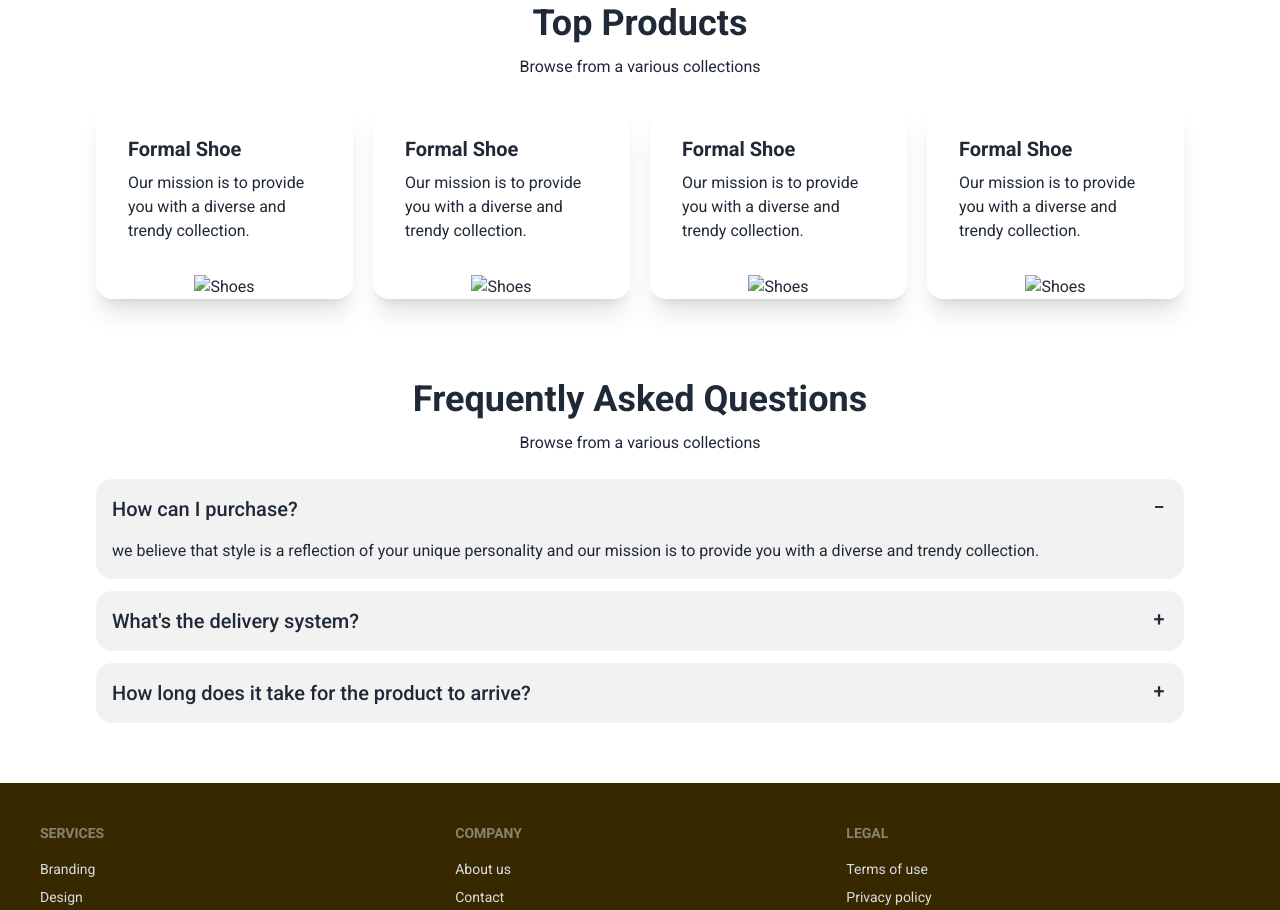
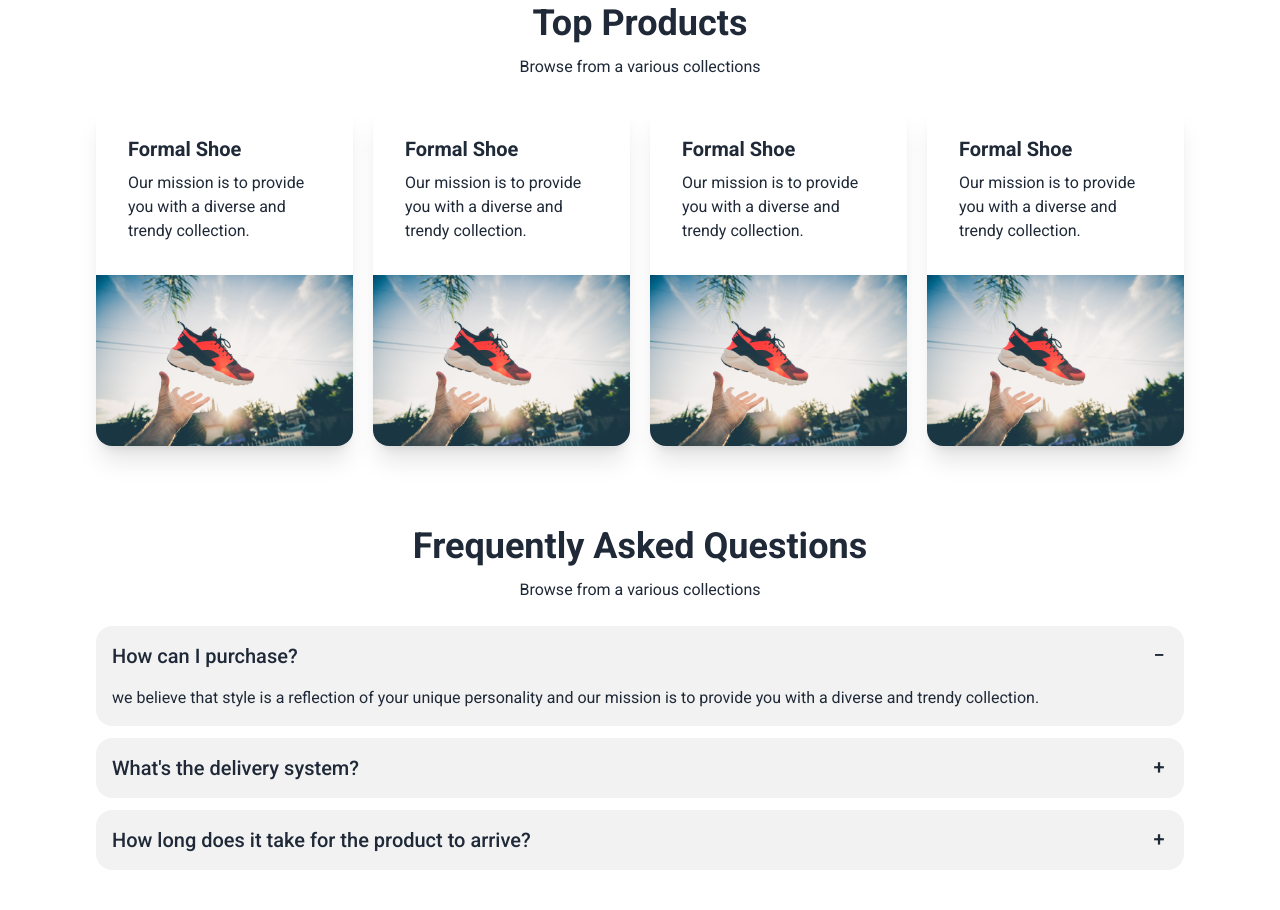
Before and after one commit to MDzonaed/daisy-man, a plain HTML site: page index.html in a window 1280 px wide. Shown: the part 1890-2800 px from the top of the page. Drawn offline with nearby package versions, Linux system fonts and the light colour scheme.

Commit message:
last push

```diff
--- a/index.html
+++ b/index.html
@@ -62,7 +62,7 @@
               <div class="dropdown dropdown-end">
                 <label tabindex="0" class="btn btn-ghost btn-circle avatar">
                   <div class="w-10 rounded-full">
-                    <img src="/images//avatar.png" />
+                    <img src="images/avatar.png" />
                   </div>
                 </label>
                 <ul tabindex="0" class="menu menu-sm dropdown-content mt-3 z-[1] p-2 shadow bg-base-100 rounded-box w-52">
@@ -158,28 +158,28 @@
                   <h2 class="card-title">Formal Shoe</h2>
                   <p>Our mission is to provide you with a diverse and trendy collection.</p>
                 </div>
-                <figure><img src="/images//shoes-3.jpg" alt="Shoes" /></figure>
+                <figure><img src="images/shoes-3.jpg" alt="Shoes" /></figure>
               </div>
               <div class="card bg-base-100 shadow-xl">
                 <div class="card-body">
                   <h2 class="card-title">Formal Shoe</h2>
                   <p>Our mission is to provide you with a diverse and trendy collection.</p>
                 </div>
-                <figure><img src="/images//shoes-3.jpg" alt="Shoes" /></figure>
+                <figure><img src="images/shoes-3.jpg" alt="Shoes" /></figure>
               </div>
               <div class="card bg-base-100 shadow-xl">
                 <div class="card-body">
                   <h2 class="card-title">Formal Shoe</h2>
                   <p>Our mission is to provide you with a diverse and trendy collection.</p>
                 </div>
-                <figure><img src="/images//shoes-3.jpg" alt="Shoes" /></figure>
+                <figure><img src="images/shoes-3.jpg" alt="Shoes" /></figure>
               </div>
               <div class="card bg-base-100 shadow-xl">
                 <div class="card-body">
                   <h2 class="card-title">Formal Shoe</h2>
                   <p>Our mission is to provide you with a diverse and trendy collection.</p>
                 </div>
-                <figure><img src="/images//shoes-3.jpg" alt="Shoes" /></figure>
+                <figure><img src="images/shoes-3.jpg" alt="Shoes" /></figure>
               </div>
             </div>
         </section>
```
